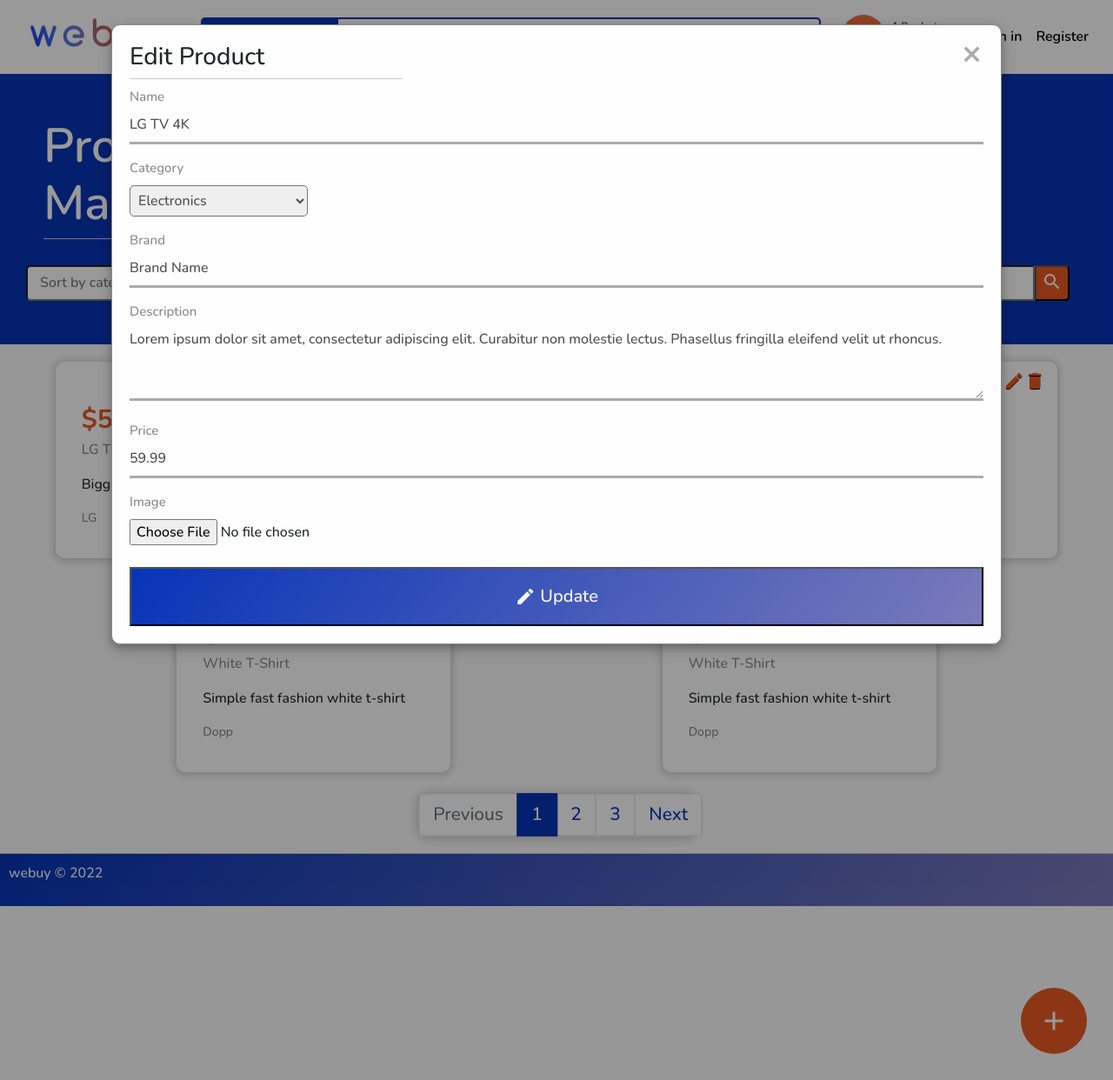
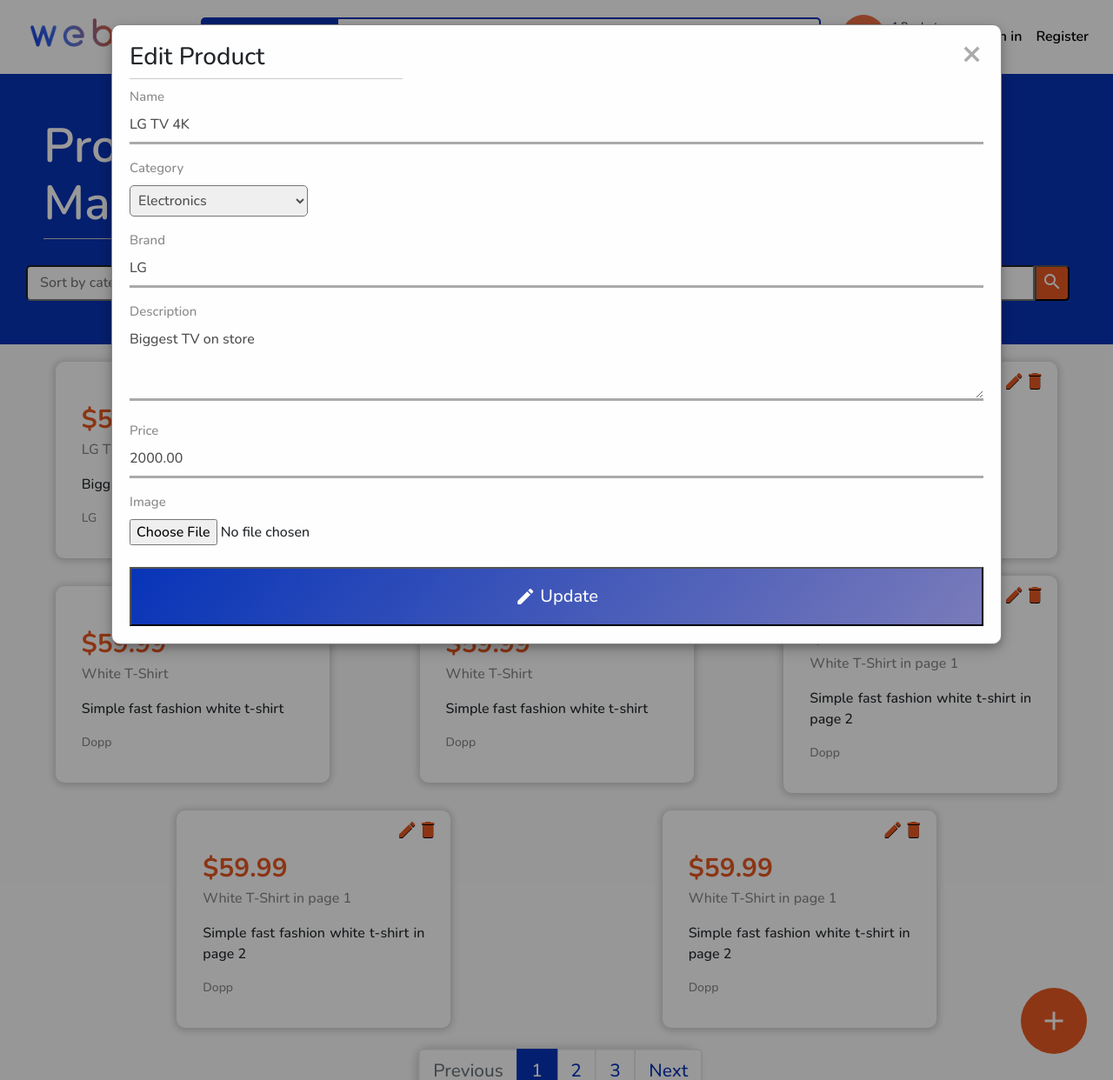
Before and after one commit to OliverSotoFlores/WeBuySpring, a Spring Boot app: page /admin/products in a window 1280 px wide, after a click on "edit". Shown: the whole page at 87% size. Run offline with Spring Boot 4, Linux system fonts and the light colour scheme; data comes from the database, SQL or seed files in the repository; some libraries are stand-ins or nearby versions.

Commit message:
fixed pagination in admin/products

```diff
--- a/init.sql
+++ b/init.sql
@@ -12,7 +12,7 @@
 );
 
 create table product (
-    product_id int primary key,
+    product_id int primary key auto_increment,
     product_name varchar(255) not null,
     product_company varchar(30) not null,
     product_price decimal(20,2) not null,
--- a/src/main/java/com/xtremedreamers/webuy/controller/ProductsController.java
+++ b/src/main/java/com/xtremedreamers/webuy/controller/ProductsController.java
@@ -1,7 +1,10 @@
 package com.xtremedreamers.webuy.controller;
 
+import java.math.BigDecimal;
 import java.util.List;
 import java.util.Optional;
+
+import javax.servlet.http.HttpServletRequest;
 
 import org.springframework.beans.factory.annotation.Autowired;
 import org.springframework.stereotype.Controller;
@@ -29,7 +32,6 @@
 	@RequestMapping("/")
 	public String ProductsList() {
 		List<Product> products = productDao.findAll();
-		System.out.println(products);
 		return "index";
 	}
 
@@ -44,27 +46,25 @@
 	/*
 	 * Check BigDecimal Parse
 	 */
-	// @RequestMapping("/createProduct")
-	// public String CreateProduct(HttpServletRequest request) {
-	// int id = productDao.getLastId();
-	// String name = request.getParameter("p-name");
-	// String company = request.getParameter("p-company");
-	// // BigDecimal price = es
-	// String description = request.getParameter("p-description");
-	// String imagePath = request.getParameter("p-image");
-	// int categoryId = request.getParameter("p-category");
+	@RequestMapping("/createProduct")
+	public String CreateProduct(HttpServletRequest request) {
+		String name = request.getParameter("p-name");
+		String company = request.getParameter("p-company");
+		BigDecimal price = new BigDecimal(request.getParameter("p-price"));
+		String description = request.getParameter("p-description");
+		String imagePath = request.getParameter("p-image");
+		int categoryId = Integer.parseInt(request.getParameter("p-category"));
 
-	// Product product = new Product();
-	// product.setProduct_id(id);
-	// product.setProduct_name(p - name);
-	// product.setProduct_company(p - company);
-	// product.setProduct_price(p - price);
-	// product.setProduct_description(p - description);
-	// product.setProduct_imagePath(p - image);
-	// product.setProduct_categoryId(p - category);
+		Product product = new Product();
+		product.setName(name);
+		product.setCompany(company);
+		product.setPrice(price);
+		product.setDescription(description);
+		product.setImagePath(imagePath);
+		product.setCategoryId(categoryId);
 
-	// return "redirect:/adminProductList";
-	// }
+		return "redirect:/adminProductList";
+	}
 
 	// Delete a Product
 	@RequestMapping("/deleteProduct")
@@ -83,10 +83,23 @@
 	}
 
 	@GetMapping("/admin/products")
-	public String getAdminProducts(Model model) {
-		List<Product> listProducts = productDao.getPagination(1, 5);
+	public String getAdminProducts(Model model,
+			@RequestParam("page") Optional<Integer> page,
+			@RequestParam("size") Optional<Integer> size) {
+
+		int currentPage = page.orElse(1);
+		int pageSize = size.orElse(8);
+
+		PagedList<Product> listProducts = PagedList.toPagedList(productDao, currentPage, pageSize);
+		model.addAttribute("paginationData", listProducts.getMetaData());
 		model.addAttribute("listProducts", listProducts);
 		return "adminProductList";
+	}
+
+	@PostMapping("/admin/products/edit")
+	public String editProduct(Product product) {
+		System.out.println(product);
+		return "redirect:/admin/products";
 	}
 
 	@RequestMapping(value = "/mainview")
@@ -97,9 +110,9 @@
 		int currentPage = page.orElse(1);
 		int pageSize = size.orElse(8);
 
-		PagedList<Product> listProductsMejorado = PagedList.toPagedList(productDao, currentPage, pageSize);
-		model.addAttribute("paginationData", listProductsMejorado.getMetaData());
-		model.addAttribute("listProducts", listProductsMejorado);
+		PagedList<Product> listProducts = PagedList.toPagedList(productDao, currentPage, pageSize);
+		model.addAttribute("paginationData", listProducts.getMetaData());
+		model.addAttribute("listProducts", listProducts);
 
 		return "mainView";
 	}
--- a/src/main/java/com/xtremedreamers/webuy/persistence/ProductDao.java
+++ b/src/main/java/com/xtremedreamers/webuy/persistence/ProductDao.java
@@ -45,7 +45,10 @@
 	@Override
 	public Integer save(Product instance) {
 		// TODO Auto-generated method stub
-		return null;
+		String sql = "INSERT INTO product (product_name, product_company, product_price, product_description, product_image_path, product_category_id)"
+				+ "VALUES (?,?,?,?,?,?)";
+		return jdbcTemplate.update(sql, new Object[] { instance.getName(), instance.getCompany(), instance.getPrice(),
+				instance.getDescription(), instance.getImagePath(), instance.getCategoryId() });
 	}
 
 	@Override
--- a/src/main/resources/static/js/view-js/showModals.js
+++ b/src/main/resources/static/js/view-js/showModals.js
@@ -23,7 +23,7 @@
   };
 }
 
-function editModalAdminProduct(t, id, name) {
+function editModalAdminProduct(t, id, name, description, price, company) {
   let modal = document.getElementById("editModal");
 
   modal.style.display = "block";
@@ -40,6 +40,10 @@
   };
 
   modal.querySelector("#name").value = name;
+  modal.querySelector("#price").value = price;
+  modal.querySelector("#description").value = description;
+  modal.querySelector("#company").value = company;
+  modal.querySelector("#id").value = +id;
 }
 
 function showAddModalAdminProducts() {
--- a/src/main/resources/templates/adminProductList.html
+++ b/src/main/resources/templates/adminProductList.html
@@ -49,7 +49,7 @@
 
                     <span id="p-delete" class="material-icons p-action"
                         onclick="confirm('Are you sure you want to delete this product?');">delete</span>
-                    <span id="p-edit" th:product-name="${product.name}" th:product-id="${product.id}" th:onclick="editModalAdminProduct(this, this.getAttribute('product-id'), this.getAttribute('product-name'))" class="material-icons p-action">edit</span>
+                    <span id="p-edit" th:product-name="${product.name}" th:product-company="${product.company}" th:product-price="${product.price}" th:product-description="${product.description}" th:product-id="${product.id}" th:onclick="editModalAdminProduct(this, this.getAttribute('product-id'), this.getAttribute('product-name'), this.getAttribute('product-description'), this.getAttribute('product-price'), this.getAttribute('product-company'))" class="material-icons p-action">edit</span>
                 </div>
                 <div class="product-img">
                     <img src="https://via.placeholder.com/150" alt="" />
@@ -99,7 +99,8 @@
             <div class="modal-contents">
                 <span class="material-icons close">close</span>
                 <h3>Edit Product</h3>
-                <form action="#">
+                <form th:action="@{/admin/products/edit}" th:object="${product}" method="post">
+                    <input type="hidden" id="id" name="id">
                     <label for="name">Name</label><br>
                     <input id="name" type="text" name="name" placeholder="Type product name here" value="Product name"><br>
                     <label for="category">Category</label><br>
@@ -110,12 +111,12 @@
                         <option value="kitchen">Kitchen</option>
                     </select><br>
                     <label for="company">Brand</label><br>
-                    <input type="text" name="company" placeholder="Type product brand here" value="Brand Name"><br>
+                    <input type="text" id="company" name="company" placeholder="Type product brand here" value="Brand Name"><br>
                     <label for="description">Description</label><br>
-                    <textarea type="text" name="description" rows="3" cols="50"
+                    <textarea type="text" id="description" name="description" rows="3" cols="50"
                         placeholder="Type description here">Lorem ipsum dolor sit amet, consectetur adipiscing elit. Curabitur non molestie lectus. Phasellus fringilla eleifend velit ut rhoncus.</textarea><br>
                     <label for="price">Price</label><br>
-                    <input type="number" name="price" placeholder="0" min="0" step=".01" value="59.99"><br>
+                    <input type="number" id="price" name="price" placeholder="0" min="0" step=".01" value="59.99"><br>
                     <label for="image">Image</label><br>
                     <input type="file" name="image" accept="image/*"><br>
                     <button type="submit" ><span class="material-icons">edit</span> Update</button>
@@ -125,20 +126,20 @@
         <section id="pagination-wrapper">
             <nav aria-label="...">
                 <ul class="pagination">
-                    <li class="page-item disabled">
-                        <a class="page-link" href="#" tabindex="-1">Previous</a>
+                    <li class="page-item" th:classappend="${!paginationData.hasPrevious()} ? disabled">
+                        <a class="page-link"
+                            th:href="@{/admin/products(size=${paginationData.pageSize}, page=${paginationData.currentPage-1})}"
+                            tabindex="
+                            -1">Previous</a>
                     </li>
-                    <li class="page-item active">
-                        <a class="page-link" href="#">1</a>
+                    <li th:each="i: ${#numbers.sequence(1, paginationData.totalPages )}" class="page-item"
+                        th:classappend="${i==paginationData.currentPage} ? active">
+                        <a class="page-link" th:text="${i}"
+                            th:href="@{/admin/products(size=${paginationData.pageSize}, page=${i})}">a</a>
                     </li>
-                    <li class="page-item">
-                        <a class="page-link" href="#">2</a>
-                    </li>
-                    <li class="page-item">
-                        <a class="page-link" href="#">3</a>
-                    </li>
-                    <li class="page-item">
-                        <a class="page-link" href="#">Next</a>
+                    <li class="page-item" th:classappend="${!paginationData.hasNext()} ? disabled">
+                        <a class="page-link"
+                            th:href="@{/admin/products(size=${paginationData.pageSize}, page=${paginationData.currentPage+1})}">Next</a>
                     </li>
                 </ul>
             </nav>
--- a/src/main/resources/templates/headerfooter.html
+++ b/src/main/resources/templates/headerfooter.html
@@ -10,7 +10,7 @@
 		    <section class="header-main bg-white">
 		        <div class="container-fluid">
 		            <div class="row p-2 pt-3 pb-3 d-flex align-items-center">
-		                <div class="col-md-2 d-md-flex justify-content-center logo-wrapper"> <a th:href="@{/}"><img src="img/webuy-color.png"></a> </div>
+		                <div class="col-md-2 d-md-flex justify-content-center logo-wrapper"> <a th:href="@{/}"><img th:src="@{/img/webuy-color.png}"></a> </div>
 		                <div class="col-md-7">
 		                    <div class="d-flex form-inputs">
 		                        <select name="category-search">
```
